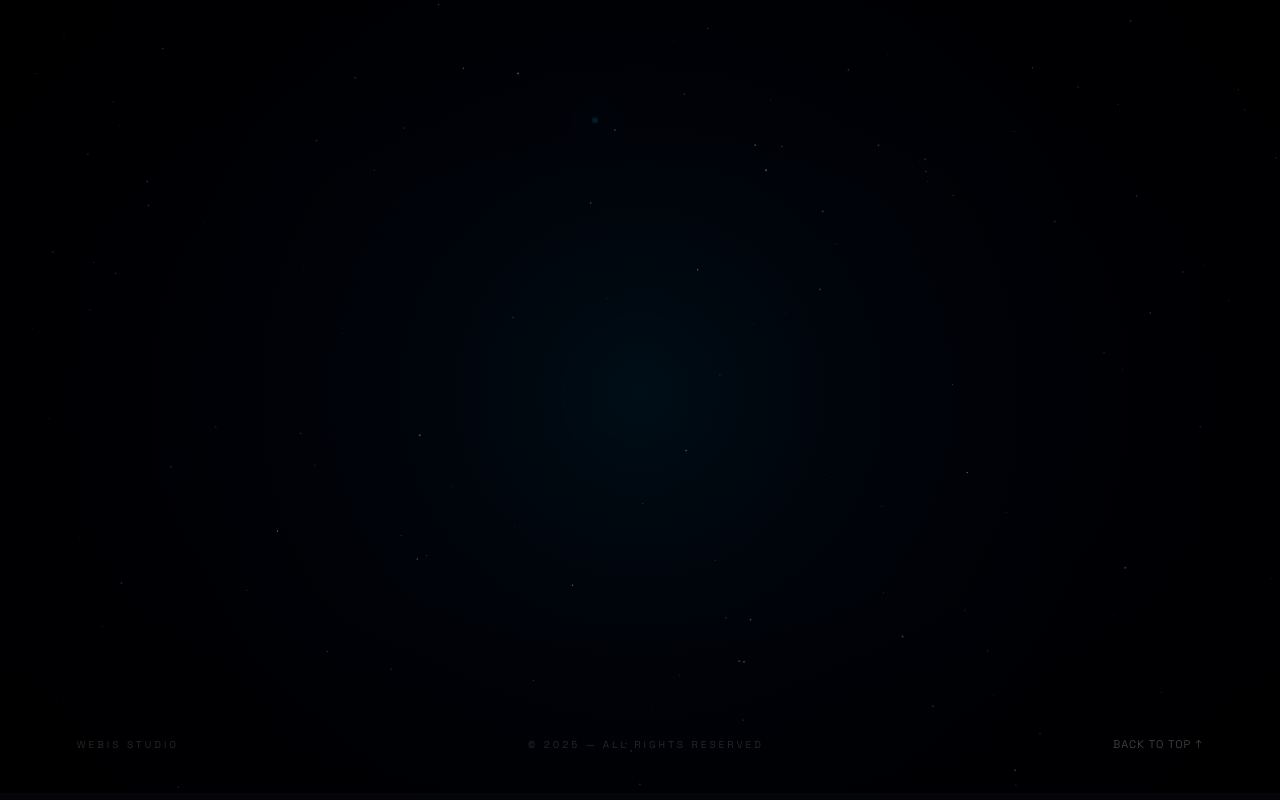
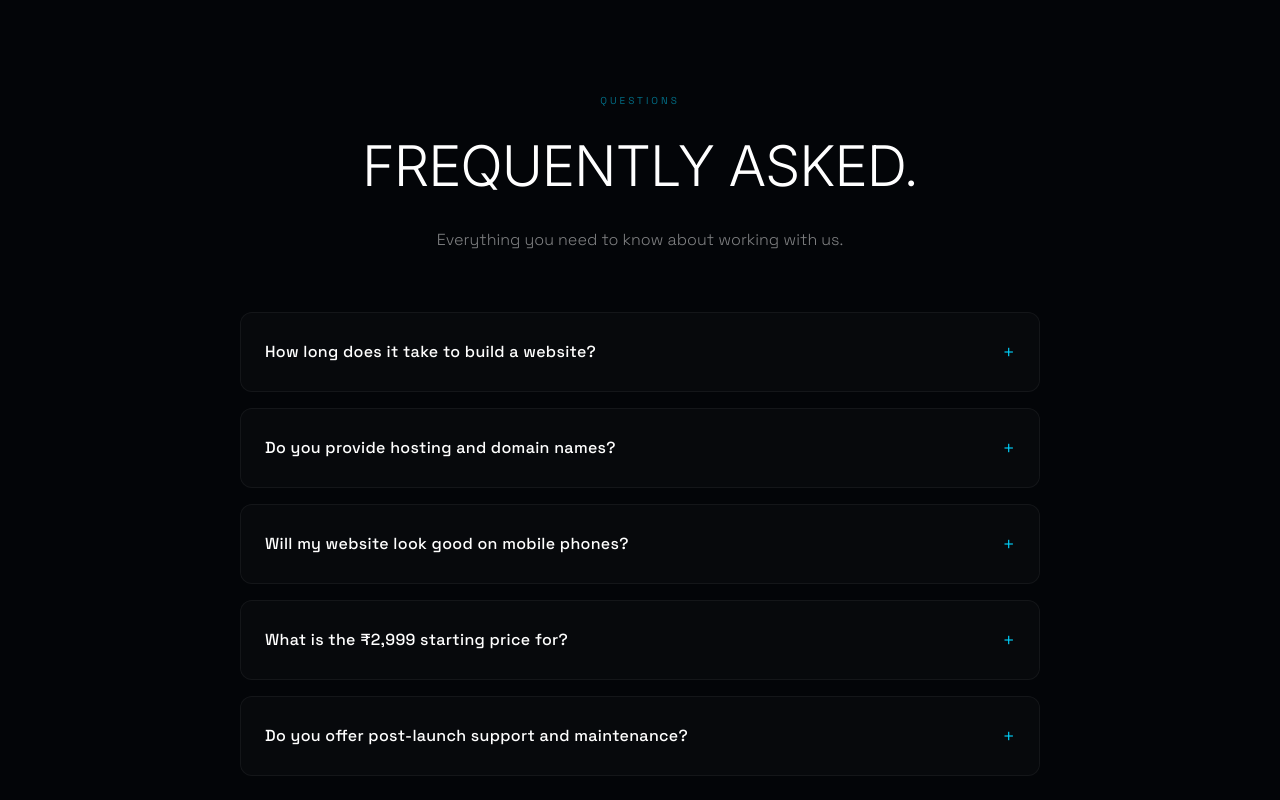
Before and after one commit to Ahsan6786/webis2.0, a Next.js app: page / in a window 1280 px wide. Shown: the part 9880-10680 px from the top of the page. Built offline with nearby package versions, Linux system fonts and the light colour scheme.

Commit message:
Add FAQ section with accordion layout

```diff
--- a/src/app/page.tsx
+++ b/src/app/page.tsx
@@ -12,6 +12,7 @@ const ShowcaseSection = dynamic(() => import('@/components/ShowcaseSection'), {
 const ProjectBrowser = dynamic(() => import('@/components/ProjectBrowser'), { ssr: false });
 const FinalCTA = dynamic(() => import('@/components/FinalCTA'), { ssr: false });
 const PerformanceDashboard = dynamic(() => import('@/components/PerformanceDashboard'), { ssr: false });
+const FAQSection = dynamic(() => import('@/components/FAQSection'), { ssr: false });
 
 export default function Home() {
   return (
@@ -38,7 +39,10 @@ export default function Home() {
         {/* SECTION 7 — Immersive Image Showcase (Testimonials) */}
         <ImageShowcase />
 
-        {/* SECTION 8 — Final CTA */}
+        {/* SECTION 8 — FAQs */}
+        <FAQSection />
+
+        {/* SECTION 9 — Final CTA */}
         <FinalCTA />
       </main>
     </>
--- /dev/null
+++ b/src/components/FAQSection.tsx
@@ -0,0 +1,133 @@
+'use client';
+
+import { useState } from 'react';
+
+const faqs = [
+  {
+    question: "How long does it take to build a website?",
+    answer: "A standard business or portfolio website typically takes 1 to 2 weeks. Custom web applications or highly interactive platforms can take 4 to 8 weeks depending on the features required."
+  },
+  {
+    question: "Do you provide hosting and domain names?",
+    answer: "Yes! We can handle the entire deployment process. We offer premium, high-speed hosting solutions and can assist you in acquiring the perfect domain name for your brand."
+  },
+  {
+    question: "Will my website look good on mobile phones?",
+    answer: "Absolutely. Every experience we build is 100% responsive, meaning it will look pixel-perfect and perform flawlessly on smartphones, tablets, and desktop computers alike."
+  },
+  {
+    question: "What is the ₹2,999 starting price for?",
+    answer: "Our ₹5,999 package is designed for rapid deployment of a single-page, high-converting professional professional landing page. It's perfect for small businesses or portfolios looking to establish immediate, premium digital trust."
+  },
+  {
+    question: "Do you offer post-launch support and maintenance?",
+    answer: "Yes, we build long-term relationships with our clients. We offer ongoing maintenance, optimizations, and technical support to ensure your product continues to perform at its absolute peak."
+  }
+];
+
+export default function FAQSection() {
+  const [openIndex, setOpenIndex] = useState<number | null>(null);
+
+  const toggleFAQ = (index: number) => {
+    setOpenIndex(openIndex === index ? null : index);
+  };
+
+  return (
+    <section style={{ padding: '100px 24px', position: 'relative', overflow: 'hidden' }}>
+      <div style={{ maxWidth: '800px', margin: '0 auto' }}>
+        <div style={{ textAlign: 'center', marginBottom: '60px' }}>
+          <p className="text-system" style={{ color: 'rgba(0,212,255,0.5)', marginBottom: '16px' }}>
+            QUESTIONS
+          </p>
+          <h2 style={{
+            fontFamily: 'Inter, sans-serif',
+            fontSize: 'clamp(32px, 5vw, 56px)',
+            fontWeight: 300,
+            letterSpacing: '-0.02em',
+            color: '#ffffff',
+            marginBottom: '20px'
+          }}>
+            FREQUENTLY ASKED.
+          </h2>
+          <p style={{
+            fontFamily: 'Space Grotesk, sans-serif',
+            fontSize: '16px',
+            color: 'rgba(255,255,255,0.5)',
+            maxWidth: '600px',
+            margin: '0 auto'
+          }}>
+            Everything you need to know about working with us.
+          </p>
+        </div>
+
+        <div style={{ display: 'flex', flexDirection: 'column', gap: '16px' }}>
+          {faqs.map((faq, i) => {
+            const isOpen = openIndex === i;
+            return (
+              <div
+                key={i}
+                style={{
+                  background: 'rgba(255,255,255,0.02)',
+                  border: '1px solid rgba(255,255,255,0.05)',
+                  borderRadius: '12px',
+                  overflow: 'hidden',
+                  transition: 'all 0.3s ease',
+                }}
+              >
+                <button
+                  onClick={() => toggleFAQ(i)}
+                  style={{
+                    width: '100%',
+                    padding: '24px',
+                    background: 'none',
+                    border: 'none',
+                    display: 'flex',
+                    justifyContent: 'space-between',
+                    alignItems: 'center',
+                    cursor: 'pointer',
+                    textAlign: 'left',
+                  }}
+                >
+                  <span style={{
+                    fontFamily: 'Space Grotesk, sans-serif',
+                    fontSize: '16px',
+                    fontWeight: 500,
+                    color: '#ffffff',
+                    letterSpacing: '0.02em',
+                  }}>
+                    {faq.question}
+                  </span>
+                  <span style={{
+                    color: '#00d4ff',
+                    fontSize: '20px',
+                    transition: 'transform 0.3s ease',
+                    transform: isOpen ? 'rotate(45deg)' : 'rotate(0deg)',
+                  }}>
+                    +
+                  </span>
+                </button>
+                <div style={{
+                  maxHeight: isOpen ? '200px' : '0',
+                  overflow: 'hidden',
+                  transition: 'all 0.3s cubic-bezier(0.4, 0, 0.2, 1)',
+                  background: 'rgba(0,0,0,0.1)',
+                }}>
+                  <p style={{
+                    padding: '24px',
+                    fontFamily: 'Space Grotesk, sans-serif',
+                    fontSize: '14px',
+                    color: 'rgba(255,255,255,0.6)',
+                    lineHeight: 1.6,
+                    borderTop: '1px solid rgba(255,255,255,0.03)',
+                  }}>
+                    {faq.answer}
+                  </p>
+                </div>
+              </div>
+            );
+          })}
+        </div>
+      </div>
+    </section>
+  );
+}
```
